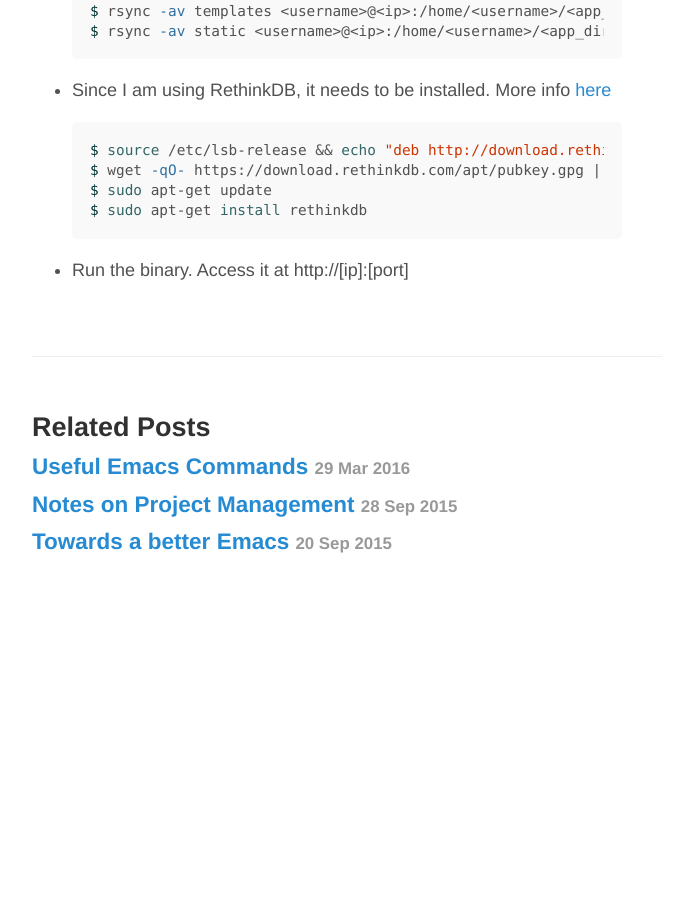
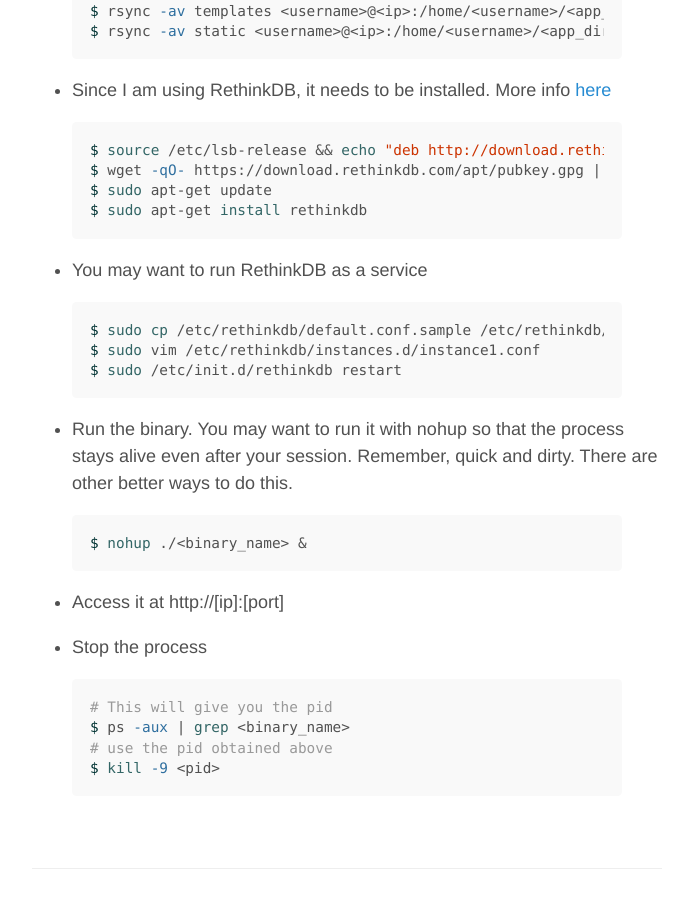
Before and after one commit to kgthegreat/kgthegreat.github.io, a Jekyll site: the page built from _posts/2016-08-10-deploy-go-lang-app-linux-server.md, in a window 1280 px wide and 900 px high, scrolled down 981 px. Shown: the whole window, without its empty margins (293-981 px from the left). Built offline with Jekyll 4.4.1, drawn with Linux system fonts in a browser that asks for light colours; before the commit the page ends 1627 px from its top, so only the background shows below that.

Commit message:
Formatted

```diff
--- a/_posts/2016-08-10-deploy-go-lang-app-linux-server.md
+++ b/_posts/2016-08-10-deploy-go-lang-app-linux-server.md
@@ -39,4 +39,24 @@
 $ sudo apt-get install rethinkdb
 {% endhighlight %}
 
-* Run the binary. Access it at http://[ip]:[port]
+* You may want to run RethinkDB as a service
+{% highlight bash %}
+$ sudo cp /etc/rethinkdb/default.conf.sample /etc/rethinkdb/instances.d/instance1.conf
+$ sudo vim /etc/rethinkdb/instances.d/instance1.conf
+$ sudo /etc/init.d/rethinkdb restart
+{% endhighlight %}
+
+* Run the binary. You may want to run it with nohup so that the process stays alive even after your session. Remember, quick and dirty. There are other better ways to do this.
+{% highlight bash %}
+$ nohup ./<binary_name> &
+{% endhighlight %}
+
+* Access it at http://[ip]:[port]
+
+* Stop the process
+{% highlight bash %}
+# This will give you the pid
+$ ps -aux | grep <binary_name>
+# use the pid obtained above
+$ kill -9 <pid>
+{% endhighlight %}
```
